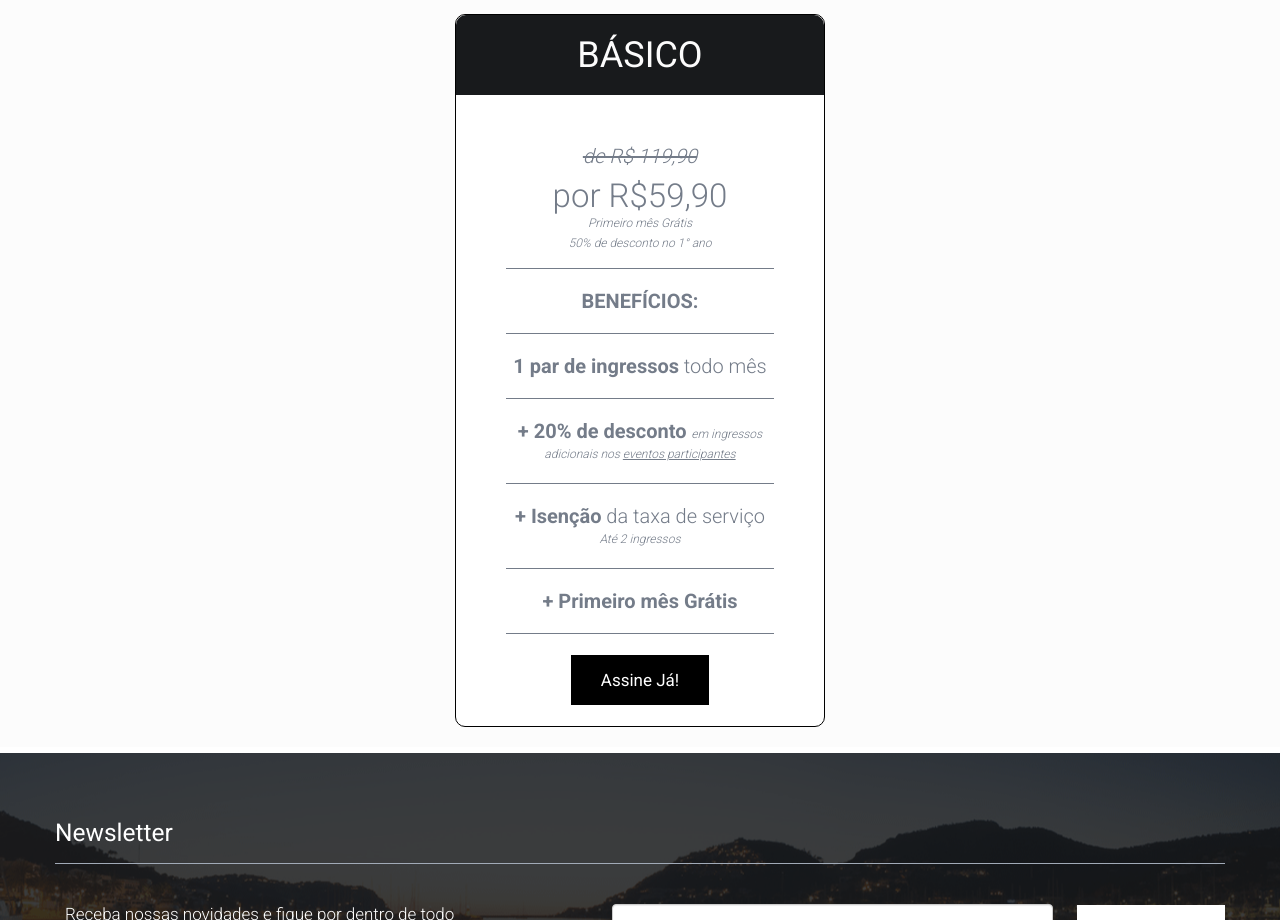
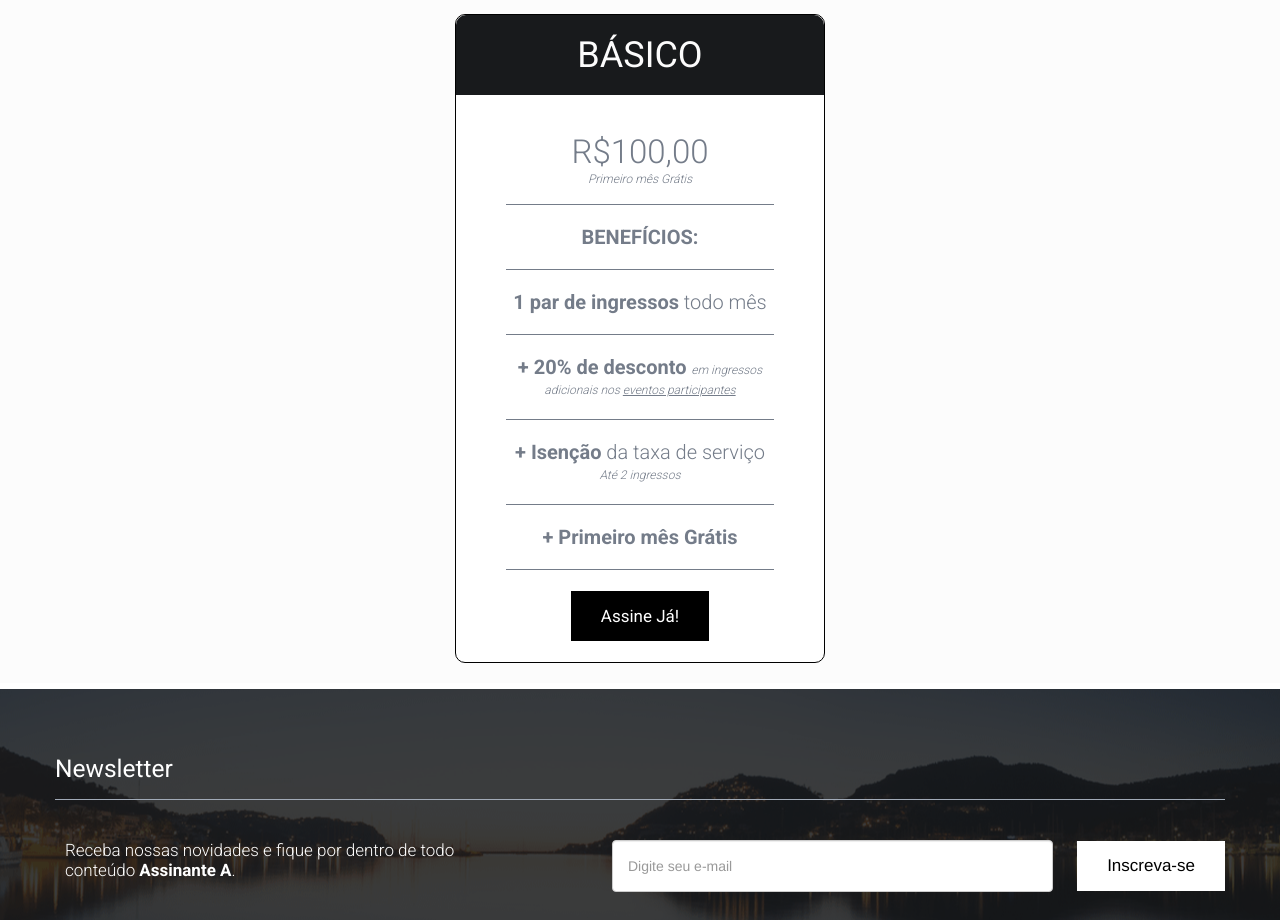
Before and after one commit to ClCruz/compreingressos-assinantea, a plain HTML site: page index.html in a window 1280 px wide. Shown: the part 3960-4880 px from the top of the page. Drawn offline with Linux system fonts and the light colour scheme; some packages are replaced by stand-ins of ours.

Commit message:
2314 - alterar valor do plano básico na tabela de planos

```diff
--- a/index.html
+++ b/index.html
@@ -660,7 +660,7 @@
                     <div class="span4 price-column centered" style="border: 1px solid #000;">
                         <h3>Básico</h3>
                         <ul class="list">
-                            <li class="price"><em>de R$ 119,90</em> <br><br>por R$59,90 <br><i>Primeiro mês Grátis<br>50% de desconto no 1° ano<br></i></li>
+                            <li class="price">R$100,00 <br><i>Primeiro mês Grátis</i></li>
                             <li><strong>BENEFÍCIOS:</strong></li>
                             <li><strong>1 par de ingressos</strong> todo mês</li>
                             <li class="price2"><strong>+ 20% de desconto</strong> <i>em ingressos adicionais nos <a href="http://compreingressos.com/assinante-a-programacao">eventos participantes</a></i></li>
```
